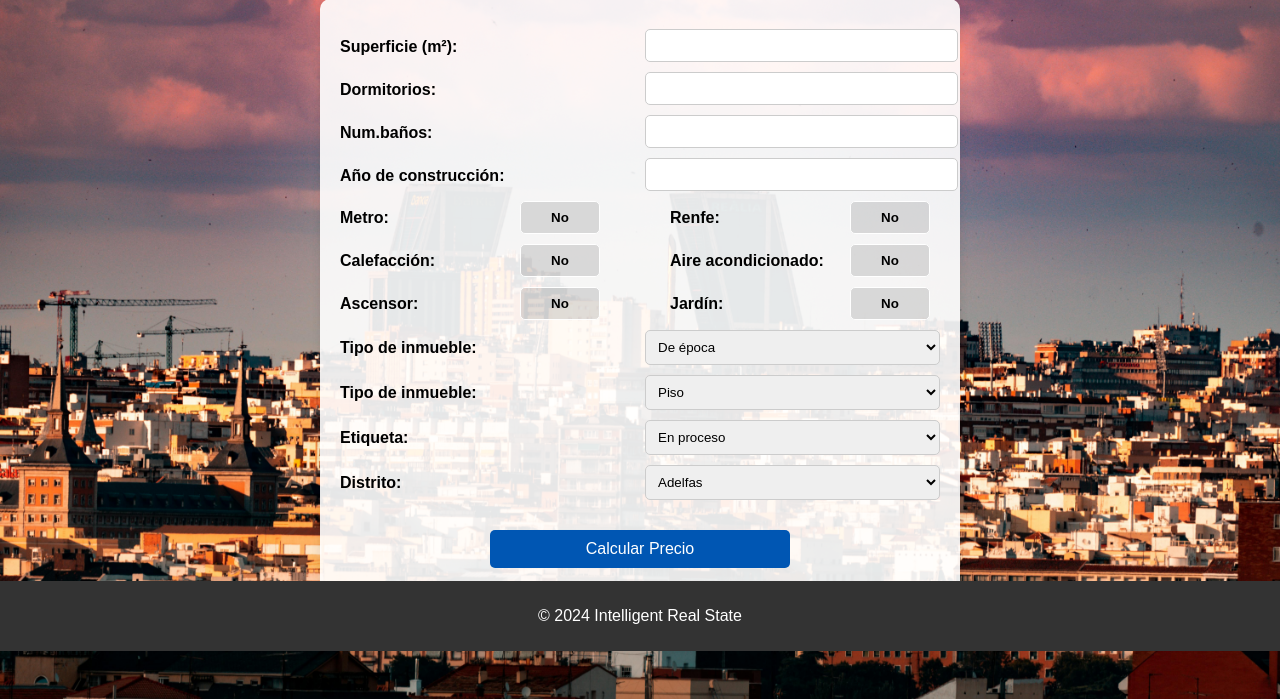
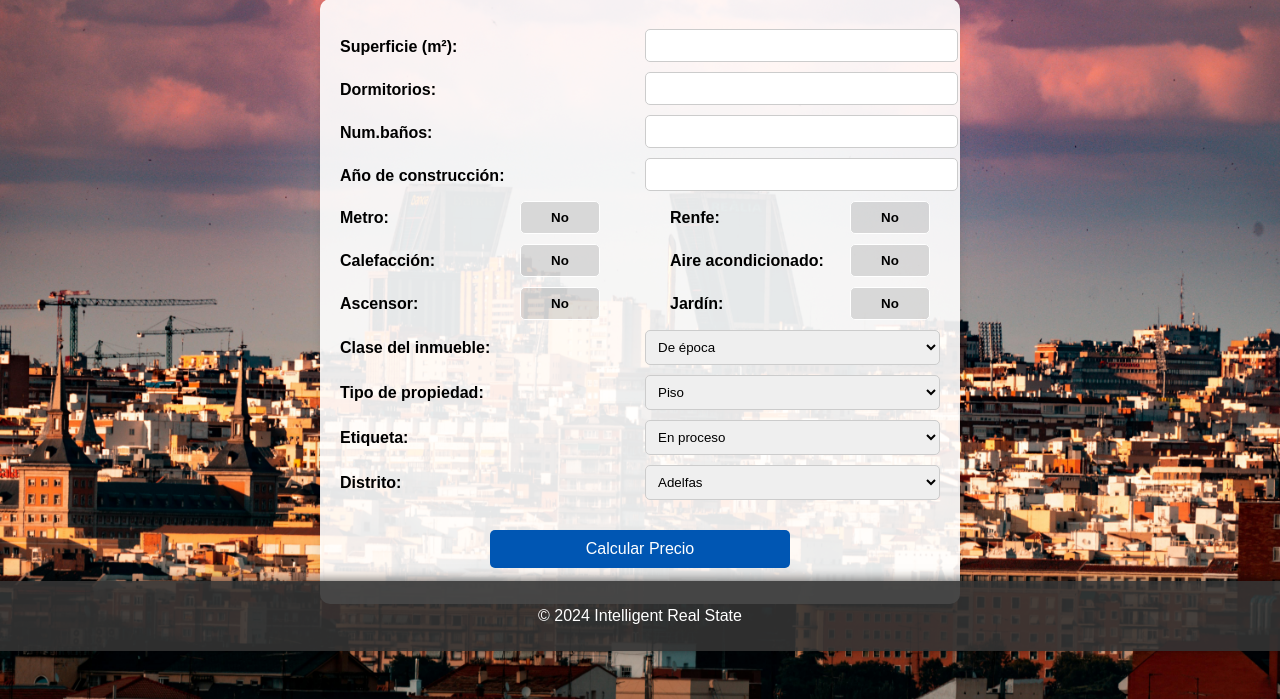
Before and after one commit to htriki1204/calculadora_precio_casa, a Flask app: page / in a window 1280 px wide. Shown: the part 149-848 px from the top of the page. Run offline with Flask 3, Linux system fonts and the light colour scheme; parts of the project's set-up code (start-up, migrations or seed data) failed here and were passed over.

Commit message:
Mejora visualmente footer en pc/portatil

```diff
--- a/static/css/styles.css
+++ b/static/css/styles.css
@@ -142,13 +142,20 @@
 
     footer {
         position: fixed;
-        bottom: 0;
+        bottom: -100px; /* Colocamos el footer fuera de la pantalla al principio */
         left: 0;
         width: 100%;
         background-color: #333;
         color: white;
         text-align: center;
         padding: 10px 0;
+        transition: bottom 0.3s ease; /* Agregamos una transición para suavizar el movimiento */
+    }
+
+    .footer-show {
+        bottom: 0; /* Mostramos el footer moviéndolo hacia arriba */
+        background-color: rgba(51, 51, 51, 0.9); /* Color de fondo */
+        box-shadow: 0px -2px 10px rgba(0, 0, 0, 0.5); /* Sombra */
     }
 
     /* Estilos para el popup */
@@ -182,8 +189,7 @@
     /* Estilos generales para pantallas pequeñas */
 
     body {
-        /*background-image: url('../Images/madrid2.jpg');*/
-        background-color: red;
+        background-image: url('../Images/madrid2.jpg');
         background-size: cover;
         background-position: center top;
         font-family: Arial, sans-serif;
--- a/templates/index.html
+++ b/templates/index.html
@@ -1,11 +1,13 @@
 <!DOCTYPE html>
 <html lang="en">
+
 <head>
     <meta charset="UTF-8">
     <meta name="viewport" content="width=device-width, initial-scale=1.0, maximum-scale=1.0, user-scalable=no">
     <title>Intelligent Real State</title>
     <link rel="stylesheet" href="{{ url_for('static', filename='css/styles.css') }}">
 </head>
+
 <body>
     <header>
         <h1>Intelligent Real State</h1>
@@ -55,7 +57,8 @@
                 </div>
                 <div class="button-group">
                     <label for="airConditioning">Aire acondicionado:</label>
-                    <button type="button" id="airConditioningButton" onclick="toggleButton('airConditioningButton')">No</button>
+                    <button type="button" id="airConditioningButton"
+                        onclick="toggleButton('airConditioningButton')">No</button>
                     <input type="hidden" id="airConditioning" name="airConditioning" value=0>
                 </div>
             </div>
@@ -75,7 +78,7 @@
 
 
             <div class="input-group">
-                <label for="property_type">Tipo de inmueble:</label>
+                <label for="property_type">Clase del inmueble:</label>
                 <select id="property_type" name="property_type">
                     <option value="De época">De época</option>
                     <option value="Señorial">Señorial</option>
@@ -85,7 +88,7 @@
             </div>
 
             <div class="input-group">
-                <label for="housing_type">Tipo de inmueble:</label>
+                <label for="housing_type">Tipo de propiedad:</label>
                 <select id="housing_type" name="housing_type">
                     <option value="piso">Piso</option>
                     <option value="casa">Casa</option>
@@ -127,7 +130,7 @@
         // Función para leer el archivo CSV
         function leerCSV(url, callback) {
             var xhr = new XMLHttpRequest();
-            xhr.onreadystatechange = function() {
+            xhr.onreadystatechange = function () {
                 if (xhr.readyState === 4 && xhr.status === 200) {
                     callback(xhr.responseText);
                 }
@@ -139,7 +142,7 @@
         // Función para generar opciones del menú desplegable
         function generarOpciones(distritos) {
             var select = document.getElementById("district");
-            distritos.forEach(function(distrito) {
+            distritos.forEach(function (distrito) {
                 // Convertir la primera letra a mayúscula y el resto a minúscula
                 var distritoCapitalizado = distrito.charAt(0).toUpperCase() + distrito.slice(1).toLowerCase();
                 var option = document.createElement("option");
@@ -165,16 +168,16 @@
         }
 
         // Llama a la función para leer el archivo CSV y generar opciones al cargar la página
-        leerCSV("../static/distritos.csv", function(data) {
+        leerCSV("../static/distritos.csv", function (data) {
             var distritos = data.split("\n");
             generarOpciones(distritos);
         });
     </script>
     <script src="https://code.jquery.com/jquery-3.6.0.min.js"></script>
     <script>
-        $(document).ready(function() {
-    // Manejar la solicitud del formulario
-            $("#houseForm").submit(function(event) {
+        $(document).ready(function () {
+            // Manejar la solicitud del formulario
+            $("#houseForm").submit(function (event) {
                 // Prevenir el envío del formulario por defecto
                 event.preventDefault();
 
@@ -186,18 +189,18 @@
                     type: "POST",
                     url: "/predict",
                     data: formData,
-                    success: function(response) {
+                    success: function (response) {
                         // Verificar si hay un error en la respuesta
                         if ("error" in response) {
                             // Mostrar el popup de error personalizado
                             showCustomPopup(response.error.join("\n"));
                         } else {
-                            var roundedPrediction = Math.round(response.prediction/ 1000) * 1000;
+                            var roundedPrediction = Math.round(response.prediction / 1000) * 1000;
                             // Mostrar la predicción redondeada en la página
                             $("#predictionResult").text("El precio predicho es: " + roundedPrediction + "€");
                         }
                     },
-                    error: function(xhr, status, error) {
+                    error: function (xhr, status, error) {
                         console.error("Error:", error);
                     }
                 });
@@ -214,7 +217,7 @@
 
             // Agregar el botón de cerrar
             var closeBtn = $("<span class='close-btn'>&times;</span>");
-            closeBtn.click(function() {
+            closeBtn.click(function () {
                 // Ocultar el popup al hacer clic en el botón de cerrar
                 popup.remove();
             });
@@ -225,5 +228,35 @@
         }
 
     </script>
+    <script>
+        document.addEventListener("DOMContentLoaded", function () {
+            // Función para verificar si el usuario ha llegado al final de la página
+            function isFooterVisible() {
+                const scrollPosition = window.innerHeight + window.scrollY;
+                const documentHeight = document.body.offsetHeight;
+                const triggerPoint = 0.95 * documentHeight; // Cambia 0.8 según tu preferencia (por ejemplo, 0.7 para el 70%)
+                return scrollPosition >= triggerPoint;
+            }
+
+            // Función para mostrar u ocultar el footer según la posición del usuario en la página
+            function toggleFooterVisibility() {
+                if (isFooterVisible()) {
+                    document.querySelector("footer").classList.add("footer-show");
+                } else {
+                    document.querySelector("footer").classList.remove("footer-show");
+                }
+            }
+
+            // Ejecutar la función toggleFooterVisibility() cuando se desplace la página
+            window.addEventListener("scroll", toggleFooterVisibility);
+
+            // Ejecutar la función toggleFooterVisibility() al cargar la página para determinar si el footer debe mostrarse inicialmente
+            toggleFooterVisibility();
+        });
+
+
+    </script>
+
 </body>
+
 </html>
```
